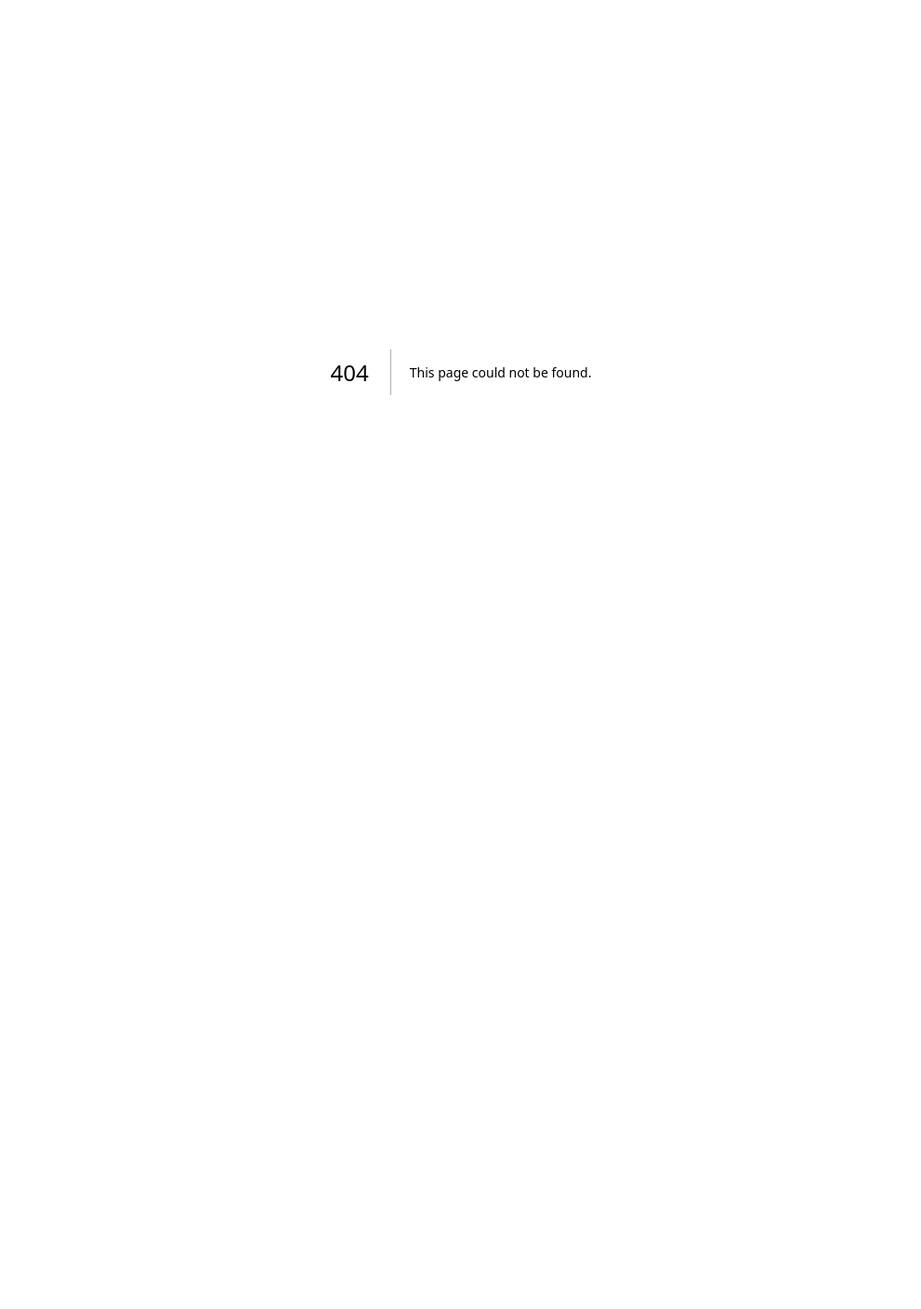
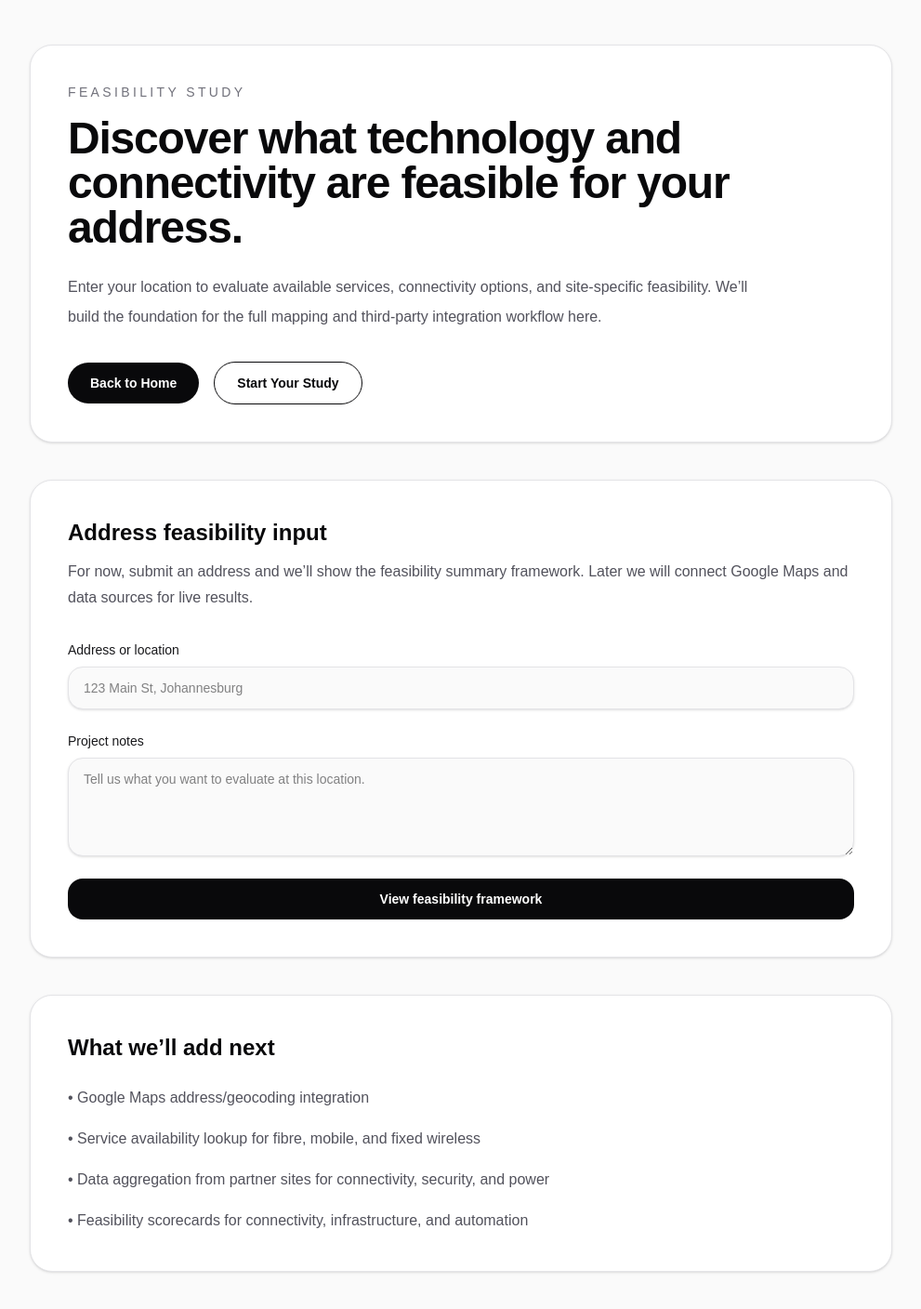
Before and after one commit to MrBoB74-Coder/my-test-app, a Next.js app: page /feasibility in a window 1280 px wide. Before the commit this address had no page. Shown: the top 1408 px of the page at 93% size, without its empty margins (144-1135 px from the left). Before the commit the page ends 800 px from the top, so only its background shows below. Built offline with nearby package versions, Linux system fonts and the light colour scheme.

Commit message:
Refreshed homepage and feasibility study page

```diff
--- /dev/null
+++ b/app/feasibility/page.tsx
@@ -0,0 +1,89 @@
+import Link from "next/link";
+
+export default function FeasibilityPage() {
+  return (
+    <div className="min-h-screen bg-zinc-50 text-zinc-950 dark:bg-black dark:text-zinc-50">
+      <main className="mx-auto flex min-h-screen max-w-5xl flex-col gap-10 px-6 py-12 sm:px-8 lg:px-12">
+        <header className="rounded-3xl border border-zinc-200 bg-white p-10 shadow-sm dark:border-zinc-800 dark:bg-zinc-950">
+          <p className="text-sm uppercase tracking-[0.24em] text-zinc-500 dark:text-zinc-400">
+            Feasibility Study
+          </p>
+          <h1 className="mt-4 text-4xl font-semibold tracking-tight sm:text-5xl">
+            Discover what technology and connectivity are feasible for your address.
+          </h1>
+          <p className="mt-6 max-w-3xl text-base leading-8 text-zinc-600 dark:text-zinc-300">
+            Enter your location to evaluate available services, connectivity options,
+            and site-specific feasibility. We’ll build the foundation for the full
+            mapping and third-party integration workflow here.
+          </p>
+          <div className="mt-8 flex flex-col gap-4 sm:flex-row sm:items-center">
+            <Link
+              href="/"
+              className="inline-flex items-center justify-center rounded-full bg-zinc-950 px-6 py-3 text-sm font-semibold text-white transition hover:bg-zinc-800"
+            >
+              Back to Home
+            </Link>
+            <a
+              href="#address-form"
+              className="inline-flex items-center justify-center rounded-full border border-zinc-950 px-6 py-3 text-sm font-semibold text-zinc-950 transition hover:bg-zinc-100 dark:border-zinc-50 dark:text-zinc-50 dark:hover:bg-zinc-900"
+            >
+              Start Your Study
+            </a>
+          </div>
+        </header>
+
+        <section className="rounded-3xl border border-zinc-200 bg-white p-10 shadow-sm dark:border-zinc-800 dark:bg-zinc-950">
+          <h2 className="text-2xl font-semibold">Address feasibility input</h2>
+          <p className="mt-3 text-base leading-7 text-zinc-600 dark:text-zinc-300">
+            For now, submit an address and we’ll show the feasibility summary framework.
+            Later we will connect Google Maps and data sources for live results.
+          </p>
+          <form className="mt-8 grid gap-6" id="address-form" action="#">
+            <div className="grid gap-2">
+              <label htmlFor="address" className="text-sm font-medium text-zinc-900 dark:text-zinc-100">
+                Address or location
+              </label>
+              <input
+                id="address"
+                name="address"
+                type="text"
+                placeholder="123 Main St, Johannesburg"
+                className="rounded-2xl border border-zinc-200 bg-zinc-50 px-4 py-3 text-sm text-zinc-950 shadow-sm outline-none transition focus:border-zinc-900 focus:ring-2 focus:ring-zinc-200 dark:border-zinc-800 dark:bg-zinc-900 dark:text-zinc-50 dark:focus:border-zinc-50 dark:focus:ring-zinc-700"
+              />
+            </div>
+
+            <div className="grid gap-2">
+              <label htmlFor="notes" className="text-sm font-medium text-zinc-900 dark:text-zinc-100">
+                Project notes
+              </label>
+              <textarea
+                id="notes"
+                name="notes"
+                rows={4}
+                placeholder="Tell us what you want to evaluate at this location."
+                className="rounded-2xl border border-zinc-200 bg-zinc-50 px-4 py-3 text-sm text-zinc-950 shadow-sm outline-none transition focus:border-zinc-900 focus:ring-2 focus:ring-zinc-200 dark:border-zinc-800 dark:bg-zinc-900 dark:text-zinc-50 dark:focus:border-zinc-50 dark:focus:ring-zinc-700"
+              />
+            </div>
+
+            <button
+              type="button"
+              className="inline-flex w-full items-center justify-center rounded-2xl bg-zinc-950 px-5 py-3 text-sm font-semibold text-white transition hover:bg-zinc-800 sm:w-auto"
+            >
+              View feasibility framework
+            </button>
+          </form>
+        </section>
+
+        <section className="rounded-3xl border border-zinc-200 bg-white p-10 shadow-sm dark:border-zinc-800 dark:bg-zinc-950">
+          <h2 className="text-2xl font-semibold">What we’ll add next</h2>
+          <ul className="mt-6 space-y-4 text-base leading-7 text-zinc-600 dark:text-zinc-300">
+            <li>• Google Maps address/geocoding integration</li>
+            <li>• Service availability lookup for fibre, mobile, and fixed wireless</li>
+            <li>• Data aggregation from partner sites for connectivity, security, and power</li>
+            <li>• Feasibility scorecards for connectivity, infrastructure, and automation</li>
+          </ul>
+        </section>
+      </main>
+    </div>
+  );
+}
--- a/app/page.tsx
+++ b/app/page.tsx
@@ -1,67 +1,52 @@
-import Image from "next/image";
+import Link from "next/link";
 
 export default function Home() {
   return (
-    <div className="flex flex-col flex-1 items-center justify-center bg-zinc-50 font-sans dark:bg-black">
-      <main className="flex flex-1 w-full max-w-3xl flex-col items-center justify-between py-32 px-16 bg-white dark:bg-black sm:items-start">
-        <Image
-          className="dark:invert"
-          src="/next.svg"
-          alt="Next.js logo"
-          width={100}
-          height={20}
-          priority
-        />
-        <div className="flex flex-col items-center gap-6 text-center sm:items-start sm:text-left">
-          <h1 className="text-4xl font-bold text-black dark:text-zinc-50 mb-4">
-            Hello World
+    <div className="min-h-screen bg-zinc-50 text-zinc-950 dark:bg-black dark:text-zinc-50">
+      <main className="mx-auto flex min-h-screen max-w-5xl flex-col justify-center gap-12 px-6 py-16 sm:px-8 lg:px-12">
+        <section className="rounded-[2rem] border border-zinc-200 bg-white p-10 shadow-sm dark:border-zinc-800 dark:bg-zinc-950">
+          <p className="text-sm uppercase tracking-[0.24em] text-zinc-500 dark:text-zinc-400">
+            Bitspace feasibility study
+          </p>
+          <h1 className="mt-4 text-4xl font-semibold tracking-tight sm:text-5xl">
+            Discover what is feasible at your address.
           </h1>
-          <h1 className="max-w-xs text-3xl font-semibold leading-10 tracking-tight text-black dark:text-zinc-50">
-            To get started, edit the page.tsx file.
-          </h1>
-          <p className="max-w-md text-lg leading-8 text-zinc-600 dark:text-zinc-400">
-            Looking for a starting point or more instructions? Head over to{" "}
+          <p className="mt-6 max-w-3xl text-lg leading-8 text-zinc-600 dark:text-zinc-300">
+            We’re building a feasibility study page that will let users enter a location and
+            evaluate connectivity, infrastructure, and service feasibility. This is the foundation
+            for Google Maps integration and data aggregation from partner sources.
+          </p>
+          <div className="mt-8 flex flex-col gap-4 sm:flex-row sm:items-center">
+            <Link
+              href="/feasibility"
+              className="inline-flex items-center justify-center rounded-full bg-zinc-950 px-6 py-3 text-sm font-semibold text-white transition hover:bg-zinc-800"
+            >
+              Start feasibility study
+            </Link>
             <a
-              href="https://vercel.com/templates?framework=next.js&utm_source=create-next-app&utm_medium=appdir-template-tw&utm_campaign=create-next-app"
-              className="font-medium text-zinc-950 dark:text-zinc-50"
+              href="#overview"
+              className="inline-flex items-center justify-center rounded-full border border-zinc-950 px-6 py-3 text-sm font-semibold text-zinc-950 transition hover:bg-zinc-100 dark:border-zinc-50 dark:text-zinc-50 dark:hover:bg-zinc-900"
             >
-              Templates
-            </a>{" "}
-            or the{" "}
-            <a
-              href="https://nextjs.org/learn?utm_source=create-next-app&utm_medium=appdir-template-tw&utm_campaign=create-next-app"
-              className="font-medium text-zinc-950 dark:text-zinc-50"
-            >
-              Learning
-            </a>{" "}
-            center.
-          </p>
-        </div>
-        <div className="flex flex-col gap-4 text-base font-medium sm:flex-row">
-          <a
-            className="flex h-12 w-full items-center justify-center gap-2 rounded-full bg-foreground px-5 text-background transition-colors hover:bg-[#383838] dark:hover:bg-[#ccc] md:w-[158px]"
-            href="https://vercel.com/new?utm_source=create-next-app&utm_medium=appdir-template-tw&utm_campaign=create-next-app"
-            target="_blank"
-            rel="noopener noreferrer"
-          >
-            <Image
-              className="dark:invert"
-              src="/vercel.svg"
-              alt="Vercel logomark"
-              width={16}
-              height={16}
-            />
-            Deploy Now
-          </a>
-          <a
-            className="flex h-12 w-full items-center justify-center rounded-full border border-solid border-black/[.08] px-5 transition-colors hover:border-transparent hover:bg-black/[.04] dark:border-white/[.145] dark:hover:bg-[#1a1a1a] md:w-[158px]"
-            href="https://nextjs.org/docs?utm_source=create-next-app&utm_medium=appdir-template-tw&utm_campaign=create-next-app"
-            target="_blank"
-            rel="noopener noreferrer"
-          >
-            Documentation
-          </a>
-        </div>
+              Learn more
+            </a>
+          </div>
+        </section>
+
+        <section id="overview" className="grid gap-6 rounded-[2rem] border border-zinc-200 bg-white p-10 shadow-sm dark:border-zinc-800 dark:bg-zinc-950 sm:grid-cols-2">
+          <div>
+            <h2 className="text-2xl font-semibold">What we will build first</h2>
+            <p className="mt-3 text-base leading-7 text-zinc-600 dark:text-zinc-300">
+              The feasibility study will start with structured address input, then expand to map
+              visualization and data gathering from multiple service and infrastructure sources.
+            </p>
+          </div>
+          <div className="space-y-4 text-base leading-7 text-zinc-600 dark:text-zinc-300">
+            <p>• Address lookup with Google Maps geocoding</p>
+            <p>• Connectivity and infrastructure feasibility checks</p>
+            <p>• Aggregation of compatibility and availability data</p>
+            <p>• Feasibility summary for fibre, power, security, and automation</p>
+          </div>
+        </section>
       </main>
     </div>
   );
```
